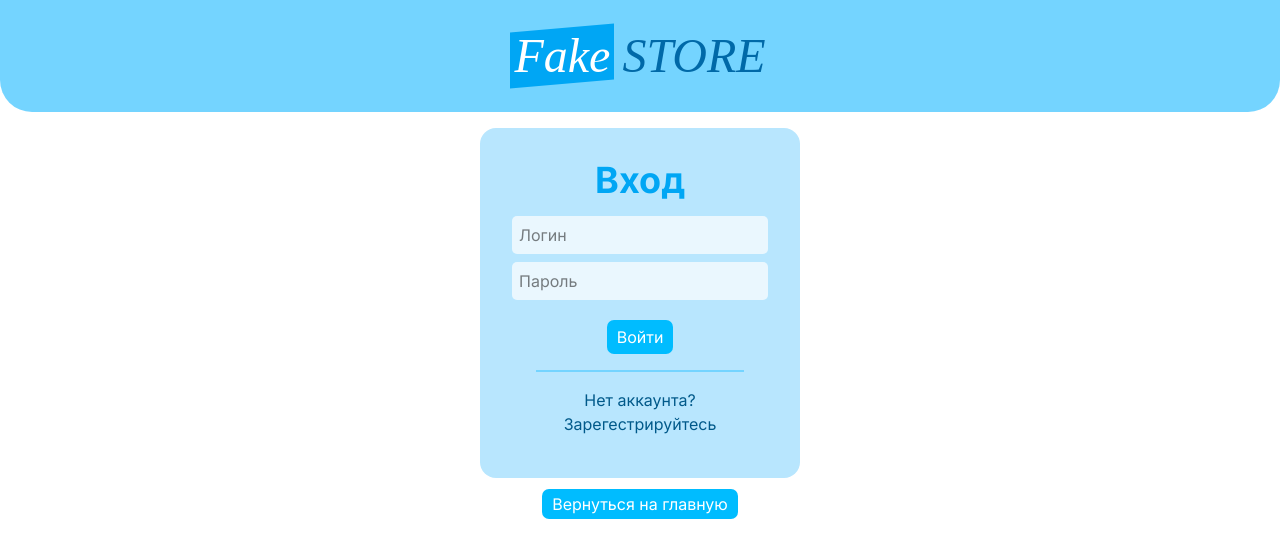
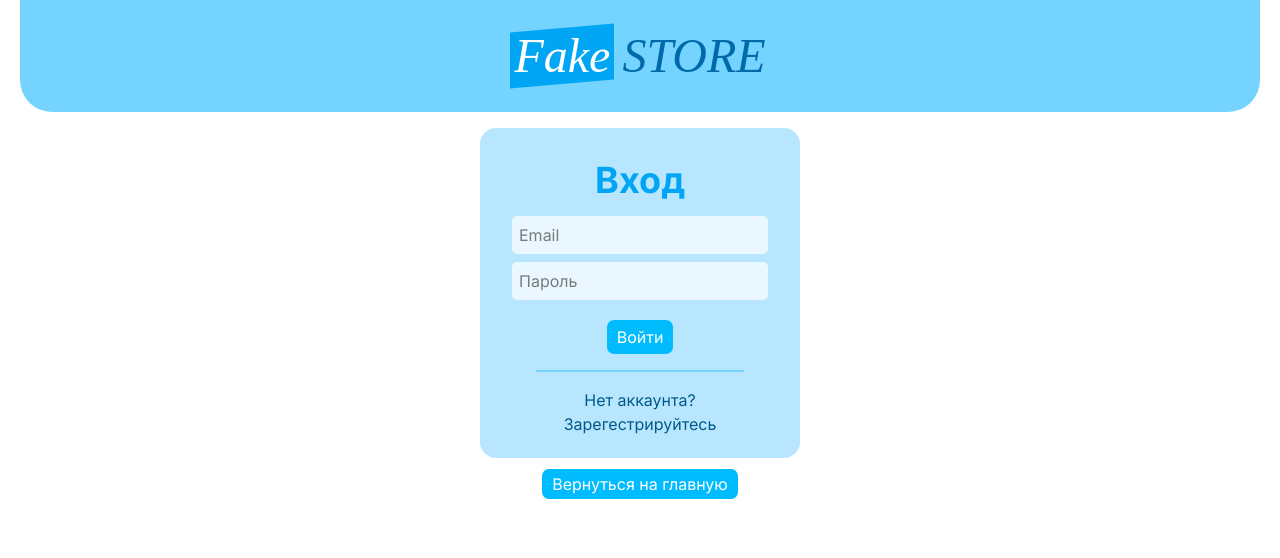
Before and after one commit to VariableFool/fake-nuxt-store, a Nuxt app: page /Login in a window 1280 px wide. Shown: the top 558 px of the page. Built offline with nearby package versions, Linux system fonts and the light colour scheme; a web font is replaced by a local one.

Commit message:
Login form moved && preparation for adaptation

```diff
--- a/assets/css/main.css
+++ b/assets/css/main.css
@@ -9,6 +9,7 @@ html {
 
 body {
   width: 1280px;
+  padding: 0 20px;
   font-family: 'Inter', Verdana, Geneva, Tahoma, sans-serif;
 }
 
--- /dev/null
+++ b/components/LoginForm.vue
@@ -0,0 +1,37 @@
+<script setup lang="ts">
+const isLogin = ref(true);
+
+const email = ref('');
+const password = ref('');
+</script>
+
+<template>
+  <div class="h-[330px] mt-3.5 mb-3.5 flex justify-center align-middle">
+    <div class="w-80 p-8 bg-sky-200 rounded-2xl text-center">
+      <h1 class="mb-4 text-4xl font-bold text-sky-500">
+        {{ isLogin ? 'Вход' : 'Регистрация' }}
+      </h1>
+      <form action="" class="flex flex-col align-middle gap-2">
+        <div class="flex flex-col gap-2 mb-3">
+          <input type="text" placeholder="Email" v-model="email" required />
+          <input type="password" placeholder="Пароль" v-model="password" required />
+        </div>
+        <div>
+          <button class="global-button" v-if="isLogin">Войти</button>
+          <button class="global-button" v-else>Регистрация</button>
+        </div>
+      </form>
+      <hr class="ml-6 mr-6 mt-4 mb-4 border-0 h-0.5 bg-sky-300" />
+      <span
+        class="cursor-pointer text-sky-800 hover:text-sky-500"
+        @click="
+          {
+            isLogin ? (isLogin = false) : (isLogin = true);
+          }
+        "
+      >
+        Нет аккаунта? Зарегестрируйтесь
+      </span>
+    </div>
+  </div>
+</template>
--- a/package.json
+++ b/package.json
@@ -4,7 +4,7 @@
   "type": "module",
   "scripts": {
     "build": "nuxt build",
-    "dev": "nuxt dev",
+    "dev": "nuxt dev --host",
     "generate": "nuxt generate",
     "preview": "nuxt preview",
     "postinstall": "nuxt prepare"
--- a/pages/Login.vue
+++ b/pages/Login.vue
@@ -1,36 +1,8 @@
-<script setup lang="ts">
-const isLogin = ref(true);
-</script>
+<script setup lang="ts"></script>
 
 <template>
-  <div class="h-[350px] mt-3.5 mb-3.5 flex justify-center align-middle">
-    <div class="w-80 p-8 bg-sky-200 rounded-2xl text-center">
-      <h1 class="mb-4 text-4xl font-bold text-sky-500">
-        {{ isLogin ? 'Вход' : 'Регистрация' }}
-      </h1>
-      <form action="" class="flex flex-col align-middle gap-2">
-        <div class="flex flex-col gap-2 mb-3">
-          <input type="text" placeholder="Логин" />
-          <input type="password" placeholder="Пароль" />
-        </div>
-        <div>
-          <button class="global-button" v-if="isLogin">Войти</button>
-          <button class="global-button" v-else>Регистрация</button>
-        </div>
-      </form>
-      <hr class="ml-6 mr-6 mt-4 mb-4 border-0 h-0.5 bg-sky-300" />
-      <span
-        class="cursor-pointer text-sky-800 hover:text-sky-500"
-        @click="
-          {
-            isLogin ? (isLogin = false) : (isLogin = true);
-          }
-        "
-      >
-        Нет аккаунта? Зарегестрируйтесь
-      </span>
-    </div>
-  </div>
+  <LoginForm />
+
   <div class="text-center">
     <NuxtLink :to="'/'" class="global-button">Вернуться на главную</NuxtLink>
   </div>
--- a/pages/index.vue
+++ b/pages/index.vue
@@ -35,7 +35,7 @@ const backRoute = computed(() => {
       <div
         v-for="n in 8"
         :key="n"
-        class="w-72 p-5 rounded-2xl animate-pulse bg-gray-300 h-96"
+        class="w-72 p-5 rounded-2xl animate-pulse bg-gray-400 h-96"
       ></div>
     </div>
 
```
